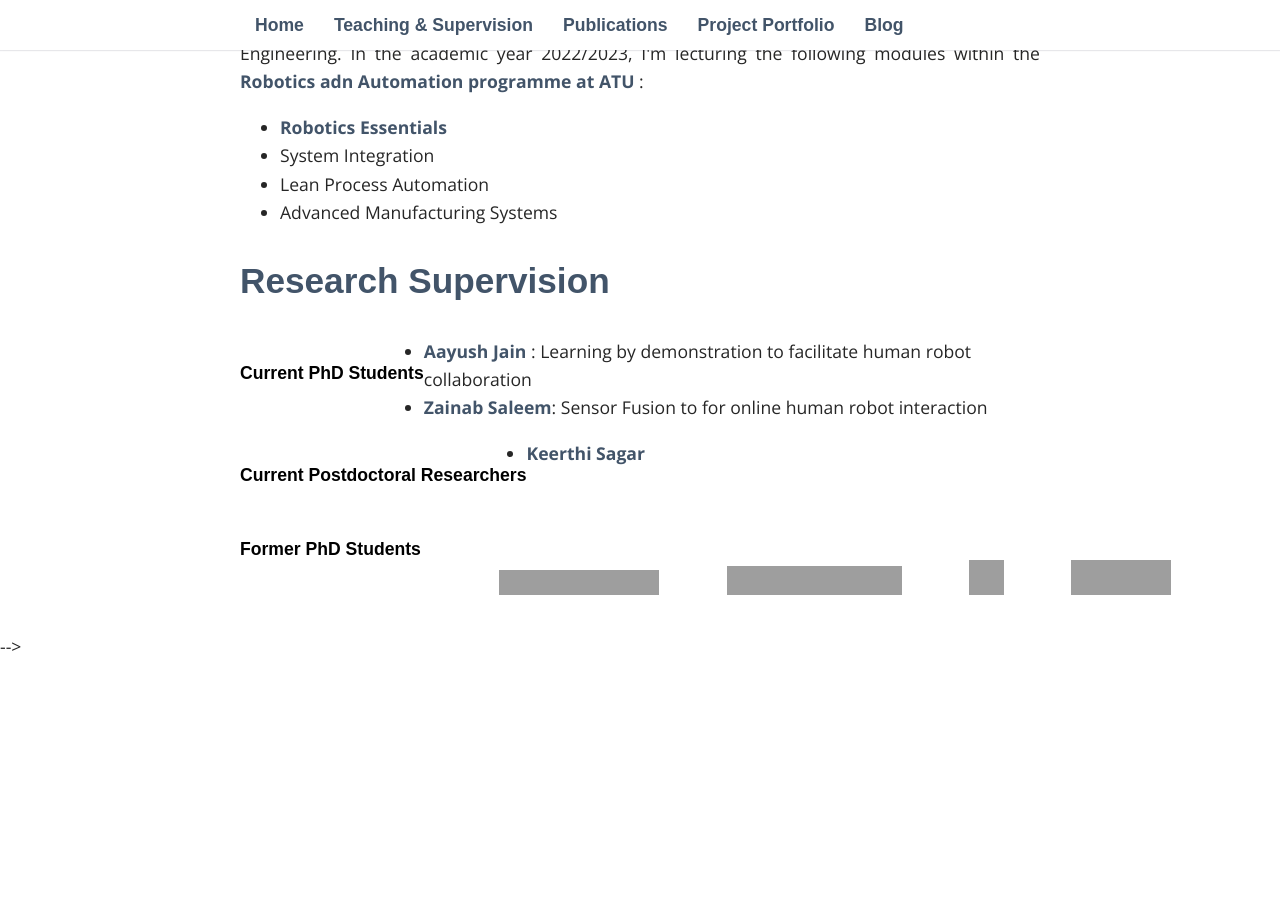
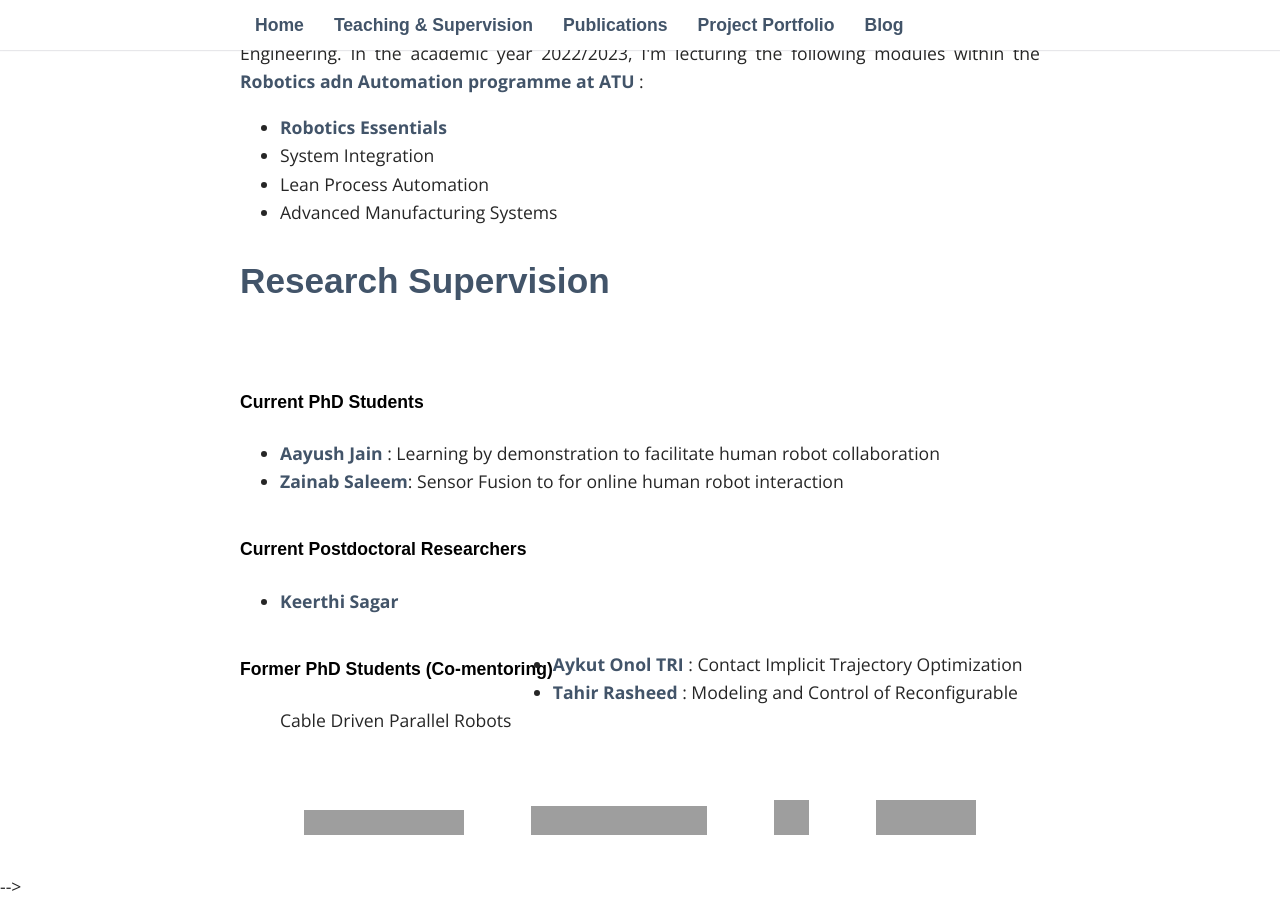
Before and after one commit to philip-long/philip-long.github.io, a Jekyll site: the page built from teaching/index.html, in a window 1280 px wide and 900 px high, scrolled down 330 px, cut to the strip 0-900 px from the top of the window. Built offline with Jekyll 4.4.1, drawn with Linux system fonts in a browser that asks for light colours; nearby versions of some CDN libraries; some web fonts are replaced; library files that are not in the unit come from our copies; before the commit the page ends 990 px from its top, so only the background shows below that; grey boxes are pictures that could not be loaded.

Commit message:
Update index.html

```diff
--- a/teaching/index.html
+++ b/teaching/index.html
@@ -15,9 +15,13 @@
                         <li> Advanced Manufacturing Systems</li>
                     </ul>
    <h2 class="col">Research Supervision</h2>
+ <br>
 
 <div style="clear: both">
     <h4 style="float: left">Current PhD Students</h4>
+
+	</br>
+</br>
 
 	  <ul class="desc">
                     	<li> <a href="https://scholar.google.com/citations?user=HBh7iQ8AAAAJ&hl=en&oi=sra">Aayush Jain</a> : Learning by demonstration to facilitate human robot collaboration </li>
@@ -28,6 +32,10 @@
 
 <div style="clear: both">
     <h4 style="float: left">Current Postdoctoral Researchers</h4>
+
+
+	</br>
+</br>
 		  <ul class="desc">
                     	<li> <a href="https://scholar.google.com/citations?hl=en&user=Ku2w7U0AAAAJ&view_op=list_works&sortby=pubdate">Keerthi Sagar </a> </li>
 
@@ -35,7 +43,12 @@
 </div>
 
 <div style="clear: both">
-    <h4 style="float: left">Former PhD Students</h4>
+    <h4 style="float: left">Former PhD Students (Co-mentoring)</h4>
 </div>
 
+  <ul class="desc">
+                    	<li> <a href="https://scholar.google.com/citations?hl=en&user=mMYFmOYAAAAJ">Aykut Onol TRI</a> : Contact Implicit Trajectory Optimization </li>
+                        <li> <a href="https://scholar.google.com/citations?hl=en&user=TDS9eIEAAAAJ/">Tahir Rasheed </a>: Modeling and Control of Reconfigurable Cable Driven Parallel Robots</li>
+                    </ul>
+
 </div>
```
